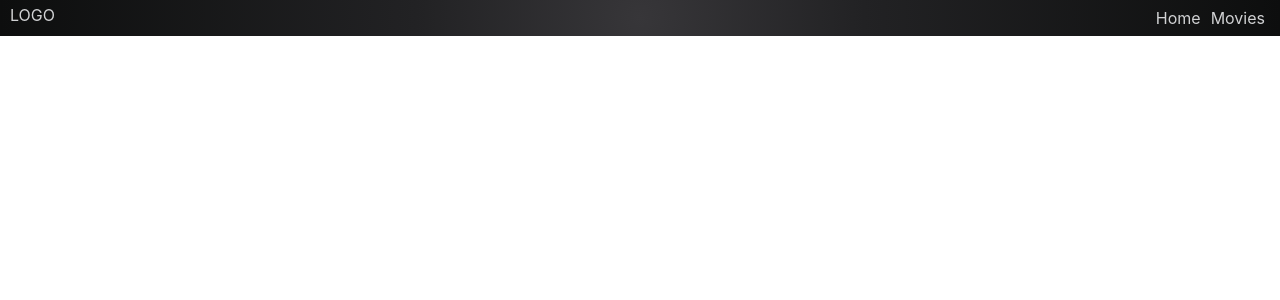
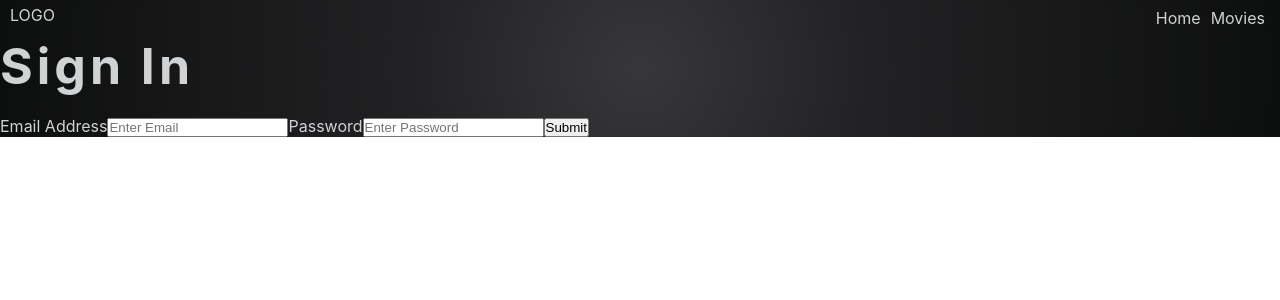
Before and after one commit to gavinquirk/movie-app, a React (Create React App) app in the folder client/: page /login in a window 1280 px wide. Shown: the top 300 px of the page. Built offline with nearby package versions, Linux system fonts and the light colour scheme.

Commit message:
basic login page

```diff
--- a/client/package.json
+++ b/client/package.json
@@ -1,5 +1,6 @@
 {
   "name": "movie-app",
+  "proxy": "http://127.0.0.1:5000",
   "version": "0.1.0",
   "private": true,
   "dependencies": {
--- a/client/src/App.js
+++ b/client/src/App.js
@@ -7,6 +7,7 @@ import Navigation from './components/Navigation/Navigation';
 import Home from './pages/Home/Home';
 import Movies from './pages/Movies/Movies';
 import MovieDetails from './pages/MovieDetails/MovieDetails';
+import Login from './pages/Login/Login';
 
 function App() {
   return (
@@ -14,6 +15,7 @@ function App() {
       <div className='App'>
         <Navigation />
         <Switch>
+          <Route path='/login' component={Login} />
           <Route path='/movies/:id' component={MovieDetails} />
           <Route exact path='/movies' component={Movies} />
           <Route exact path='/' component={Home} />
--- a/client/src/actions/userActions.js
+++ b/client/src/actions/userActions.js
@@ -1,3 +1,4 @@
+import axios from 'axios';
 import {
   USER_LOGIN_REQUEST,
   USER_LOGIN_SUCCESS,
--- /dev/null
+++ b/client/src/pages/Login/Login.js
@@ -0,0 +1,59 @@
+import React, { useState, useEffect } from 'react';
+import { Link } from 'react-router-dom';
+import { useDispatch, useSelector } from 'react-redux';
+// import Message from '../components/Message';
+import Loader from '../../components/Loader/Loader';
+import { login } from '../../actions/userActions';
+
+const Login = ({ location, history }) => {
+  const [email, setEmail] = useState('');
+  const [password, setPassword] = useState('');
+
+  const dispatch = useDispatch();
+
+  const userLogin = useSelector((state) => state.userLogin);
+  const { loading, error, userInfo } = userLogin;
+
+  const redirect = location.search ? location.search.split('=')[1] : '/';
+
+  useEffect(() => {
+    // If logged in...
+    if (userInfo) {
+      history.push(redirect);
+    }
+  }, [history, userInfo, redirect]);
+
+  const submitHandler = (e) => {
+    e.preventDefault();
+    dispatch(login(email, password));
+  };
+
+  return (
+    <div className='Login'>
+      {loading && <Loader />}
+      <h1>Sign In</h1>
+      {/* {error && <Message variant='danger'>{error}</Message>} */}
+      <form onSubmit={submitHandler}>
+        {/* Email */}
+        <label>Email Address</label>
+        <input
+          type='email'
+          placeholder='Enter Email'
+          value={email}
+          onChange={(e) => setEmail(e.target.value)}
+        />
+        {/* Password */}
+        <label>Password</label>
+        <input
+          type='password'
+          placeholder='Enter Password'
+          value={password}
+          onChange={(e) => setPassword(e.target.value)}
+        />
+        <button type='submit'>Submit</button>
+      </form>
+    </div>
+  );
+};
+
+export default Login;
```
